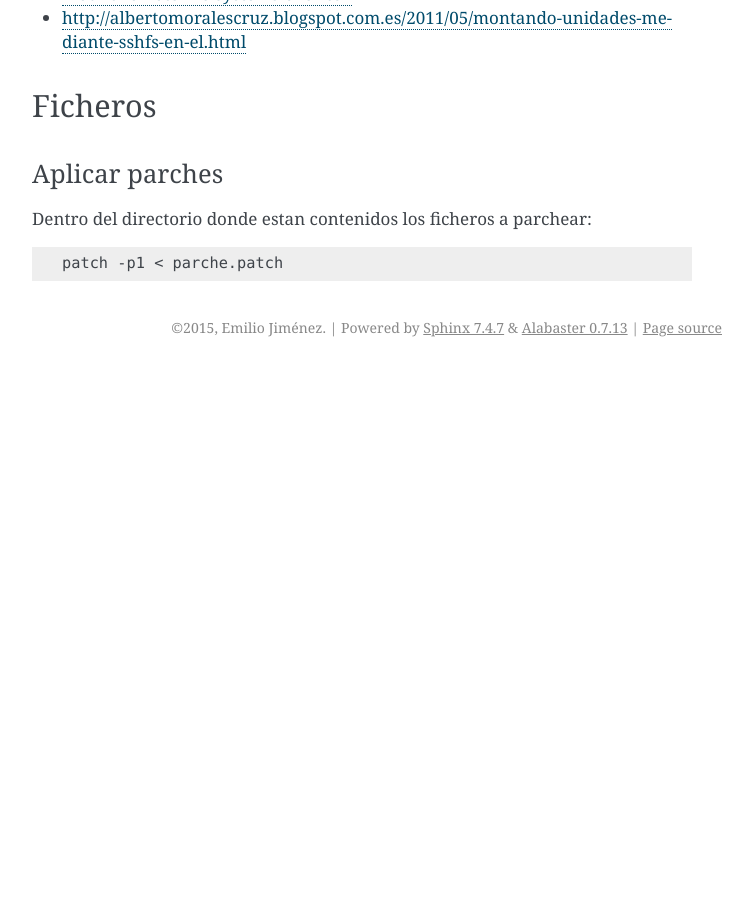
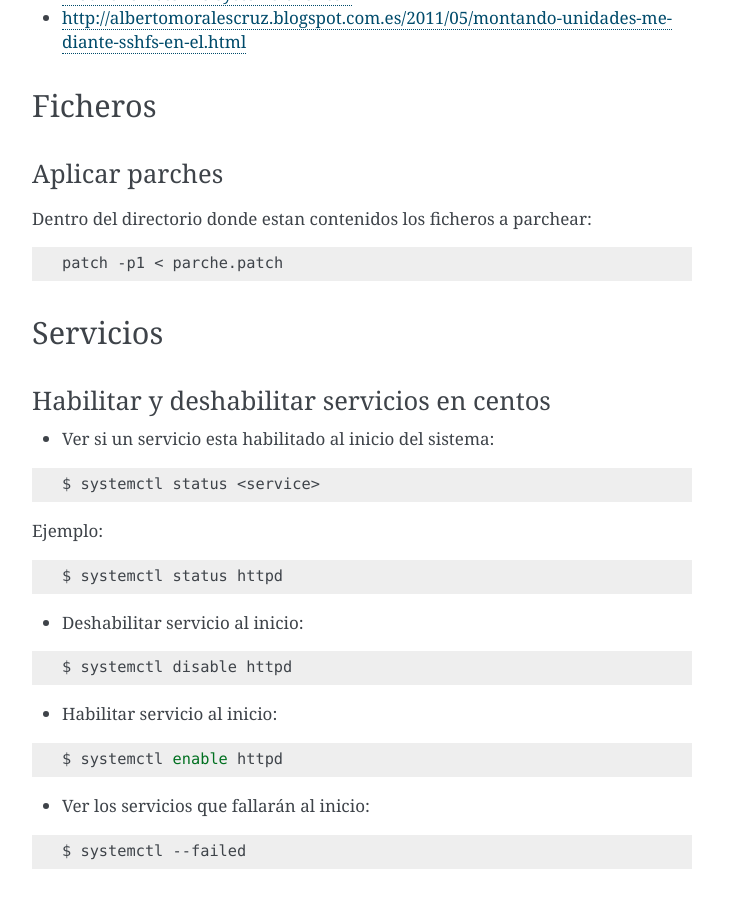
Before and after one commit to ejimenez/docs, a Sphinx documentation site: the page built from sphinx/source/system.rst, in a window 1280 px wide and 900 px high, scrolled down 2679 px. Shown: the whole window, without its empty margins (388-1141 px from the left). Built offline with Sphinx 7.4.7, drawn with Linux system fonts in a browser that asks for light colours; pages that are not in the unit, such as notebooks, are missing from menus; before the commit the page ends 3046 px from its top, so only the background shows below that; some of the changed text lies outside the part shown.

Commit message:
Incluyo recetas de: * apache * docker * git * systems

```diff
--- a/sphinx/source/index.rst
+++ b/sphinx/source/index.rst
@@ -17,6 +17,7 @@ Contents:
    system
    screen
    vim
+   apache
    postgres
    docker
    openstack
--- a/sphinx/source/system.rst
+++ b/sphinx/source/system.rst
@@ -150,3 +150,40 @@ Dentro del directorio donde estan contenidos los ficheros a parchear:
 .. code-block:: bash
 
     patch -p1 < parche.patch
+
+
+Servicios
+=========
+
+Habilitar y deshabilitar servicios en centos
+~~~~~~~~~~~~~~~~~~~~~~~~~~~~~~~~~~~~~~~~~~~~
+
+* Ver si un servicio esta habilitado al inicio del sistema:
+
+.. code-block:: bash
+
+    $ systemctl status <service>
+
+Ejemplo:
+
+.. code-block:: bash
+
+    $ systemctl status httpd
+
+* Deshabilitar servicio al inicio:
+
+.. code-block:: bash
+
+    $ systemctl disable httpd
+
+* Habilitar servicio al inicio:
+
+.. code-block:: bash
+
+    $ systemctl enable httpd
+
+* Ver los servicios que fallarán al inicio:
+
+.. code-block:: bash
+
+    $ systemctl --failed
```
Also changed, not shown: sphinx/source/apache.rst (added, +21 -0 lines), sphinx/source/docker.rst (+19 -0 lines), sphinx/source/git.rst (+8 -0 lines).
